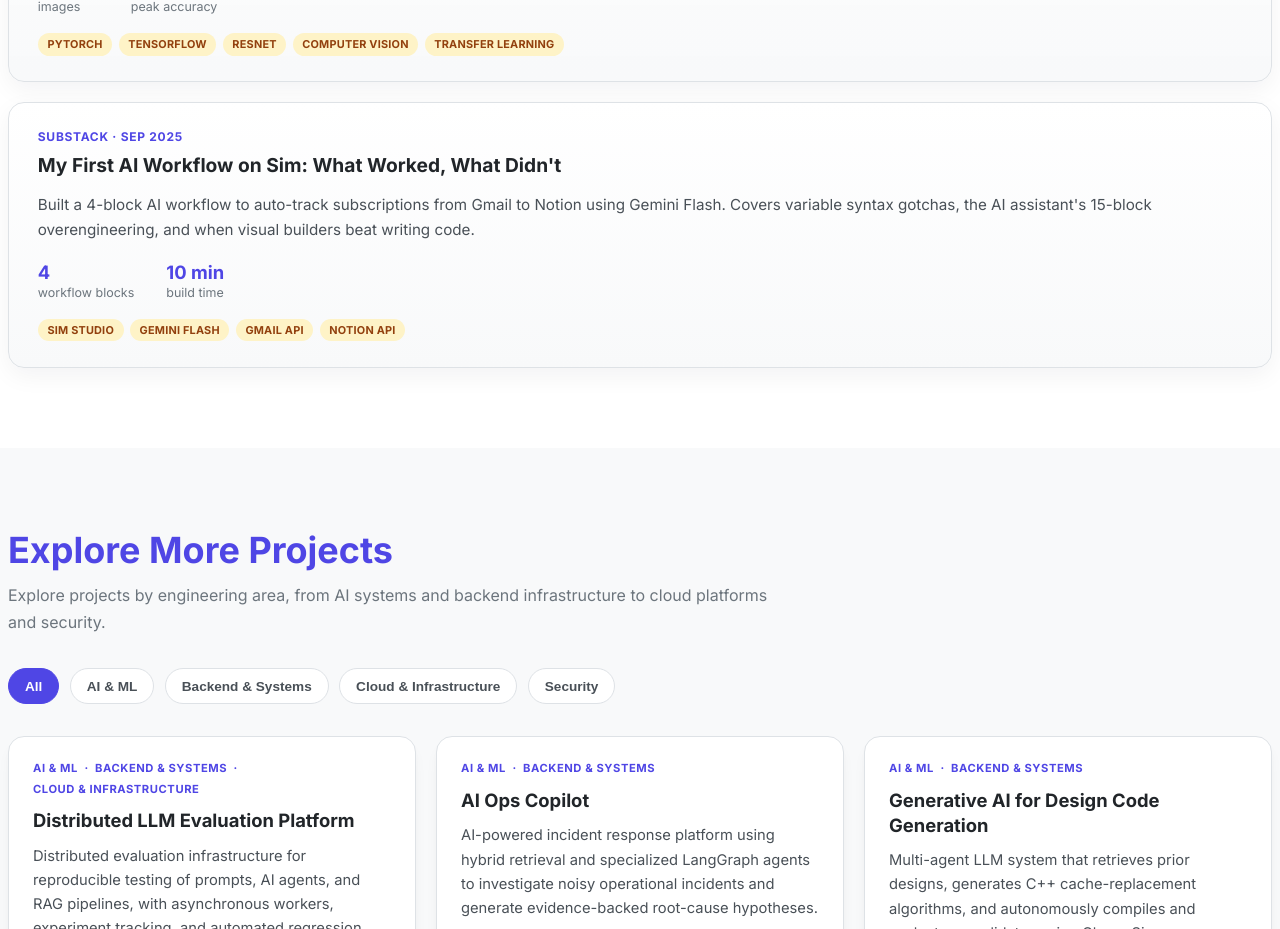
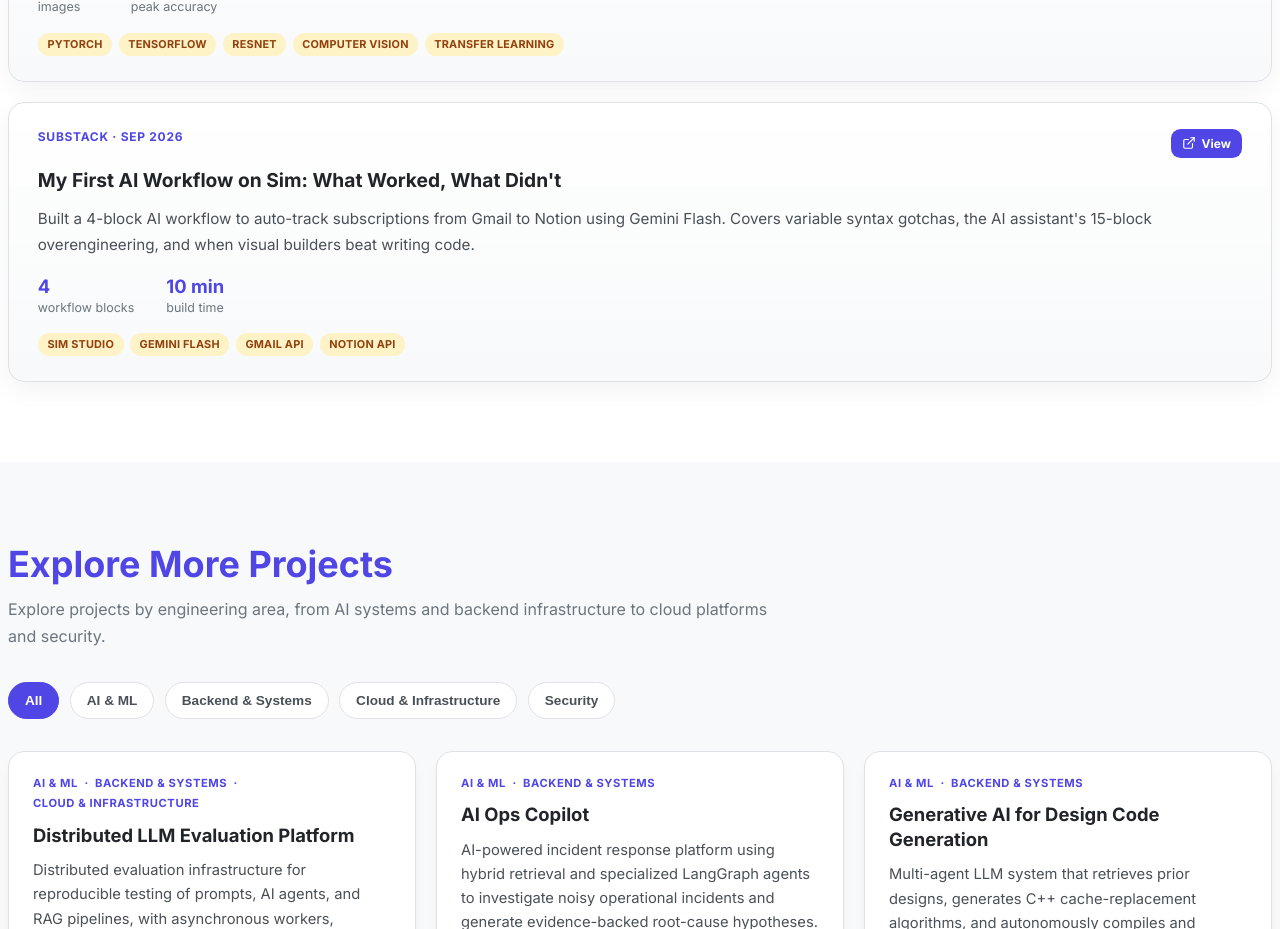
Before and after one commit to jheel0802/Portfolio, a React (Vite) app: page / in a window 1280 px wide. Shown: the part 4620-5549 px from the top of the page. Built offline with nearby package versions, Linux system fonts and the light colour scheme; the HTML template or start-up script is replaced by a standard one.

Commit message:
Update Substack publication date and add link

```diff
--- a/src/components/ResearchPublications.tsx
+++ b/src/components/ResearchPublications.tsx
@@ -257,7 +257,18 @@
 
           {/* Substack: Sim Workflow */}
           <Card>
-            <Venue>Substack · Sep 2025</Venue>
+            <CardTop>
+              <Venue>Substack · Sep 2026</Venue>
+
+              <ActionLink
+                href="https://jheelgala.substack.com/p/my-first-ai-workflow-on-sim-what"
+                target="_blank"
+                rel="noopener noreferrer"
+              >
+                <ExternalLink size={14} />
+                View
+              </ActionLink>
+            </CardTop>
 
             <CardTitle>
               My First AI Workflow on Sim: What Worked, What Didn't
```
